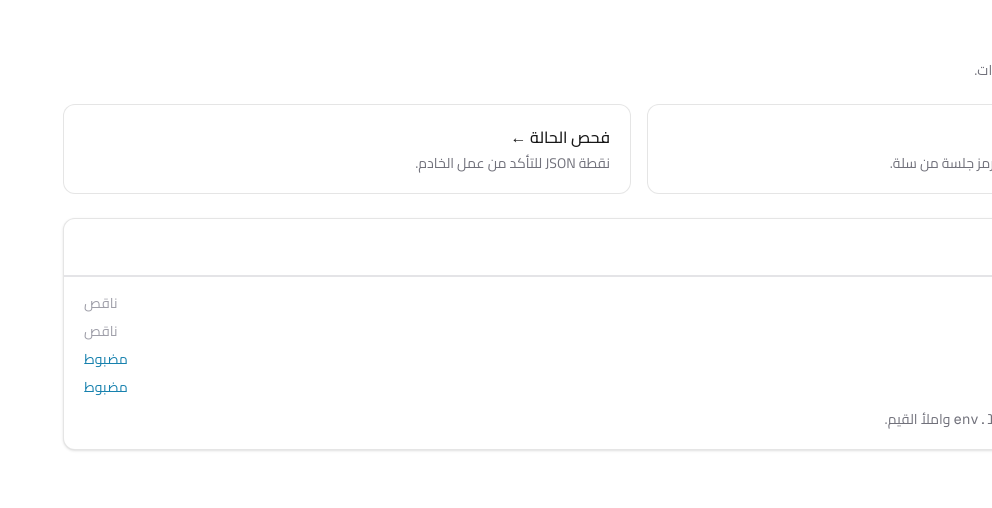
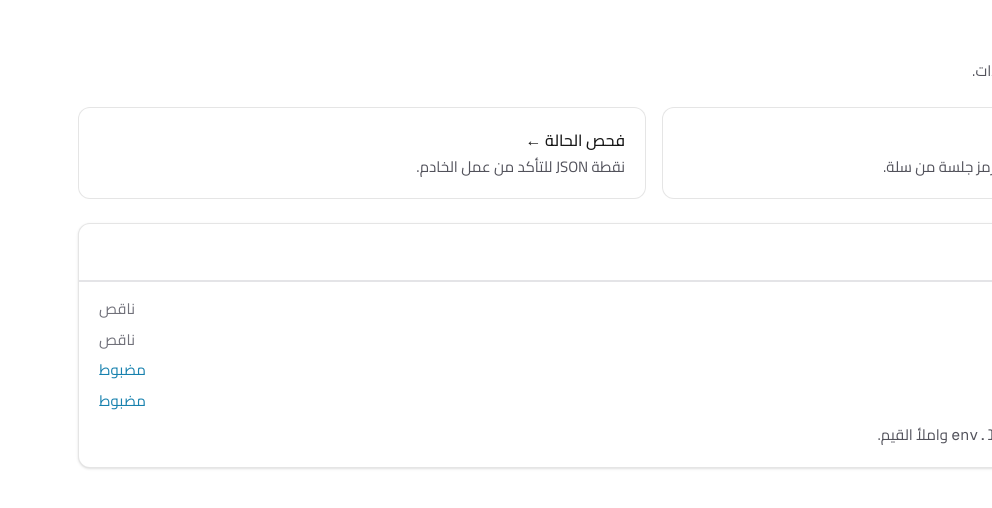
Before and after one commit to issamovitch/sallati, a Next.js app: page / in a window 1280 px wide. Shown: the top 508 px of the page, without its empty margins (288-1280 px from the left). Built offline with nearby package versions, Linux system fonts and the light colour scheme; no server answers; a web font is replaced by a local one.

Commit message:
style: 15px minimum text and darker muted grays

```diff
--- a/src/app/globals.css
+++ b/src/app/globals.css
@@ -15,6 +15,22 @@
   --color-foreground: var(--foreground);
   --font-sans: var(--font-cairo);
   --font-mono: var(--font-geist-mono);
+}
+
+@theme {
+  /* Minimum text size is one step up from stock (15px instead of 14px). */
+  --text-sm: 0.9375rem;
+  --text-sm--line-height: 1.5;
+
+  /* Muted text reads one shade darker in light mode. */
+  --color-zinc-400: #71717a;
+  --color-zinc-500: #52525b;
+}
+
+/* Keep the original luminance for dark mode so contrast does not drop. */
+.dark {
+  --color-zinc-400: #a1a1aa;
+  --color-zinc-500: #a1a1aa;
 }
 
 @media (prefers-color-scheme: dark) {
```
